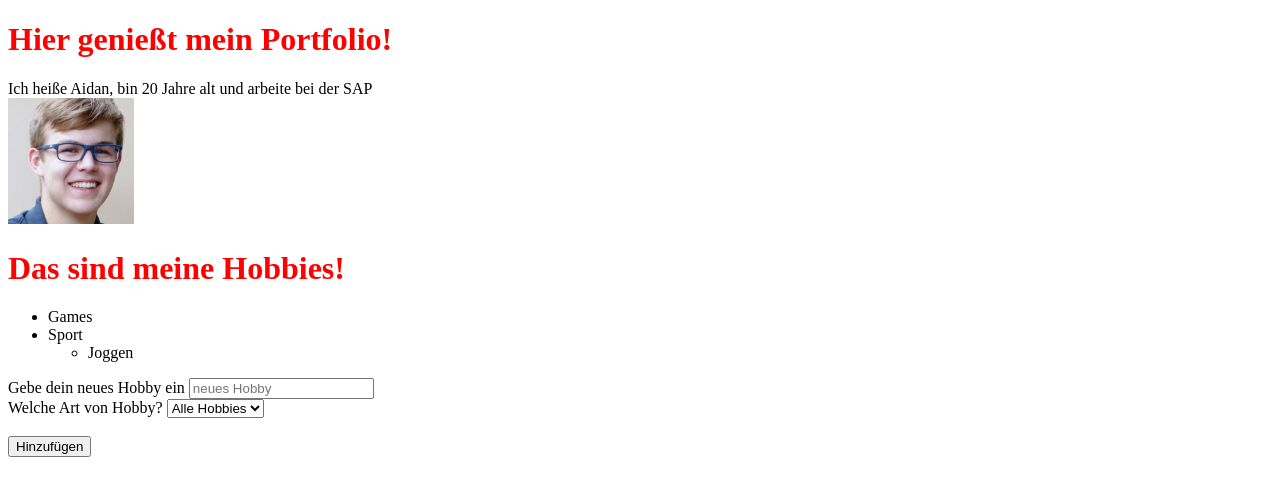
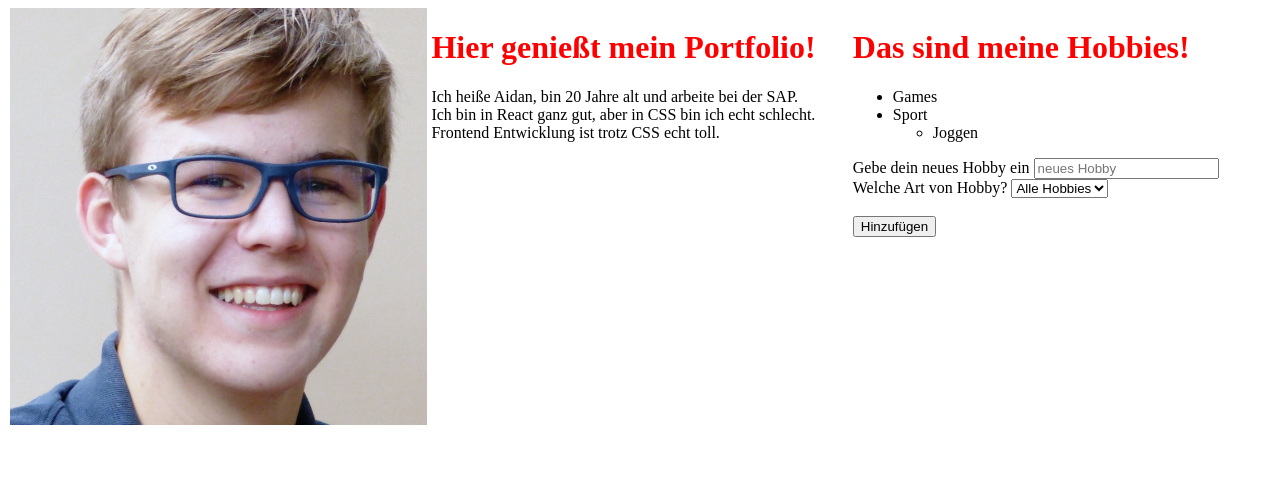
Before and after one commit to zimmerai/Webentwicklung_Uebung, a plain HTML site: page index.html in a window 1280 px wide. Drawn offline with Linux system fonts and the light colour scheme.

Commit message:
alignment

```diff
--- a/index.html
+++ b/index.html
@@ -10,13 +10,17 @@
 </head>
 
 <body>
-    <div style="flex-direction: row;">
+    <div class="row">
+        <img class="element" width="10%" src="/img/me.jpg" alt="Aidan Zimmer">
+        <div class="element">
             <h1>Hier genießt mein Portfolio!</h1>
-        <tbody>Ich heiße Aidan, bin 20 Jahre alt und arbeite bei der SAP</tbody>
+            <tbody>
+                Ich heiße Aidan, bin 20 Jahre alt und arbeite bei der SAP. </br>
+                Ich bin in React ganz gut, aber in CSS bin ich echt schlecht. </br>
+                Frontend Entwicklung ist trotz CSS echt toll.
+            </tbody>
         </div>
-    <img width="10%" src="/img/me.jpg" alt="Aidan Zimmer">
-
-
+        <div class="element">
             <h1>Das sind meine Hobbies!</h1>
             <ul id="Alle Hobbies">
                 <li>Games</li>
@@ -40,6 +44,8 @@
                 </select> </br> </br>
                 <button>Hinzufügen</button>
             </form>
+        </div>
+    </div>
     <script src="script.js"></script>
 </body>
 
--- a/style.css
+++ b/style.css
@@ -5,3 +5,12 @@ h1 {
 img {
     width: "20%";
 }
+
+.row {
+    display: flex;
+    justify-content: space-around;
+}
+
+.element {
+    width: 33%;
+}
```
Lines whose indentation alone changed are shown as unchanged.
